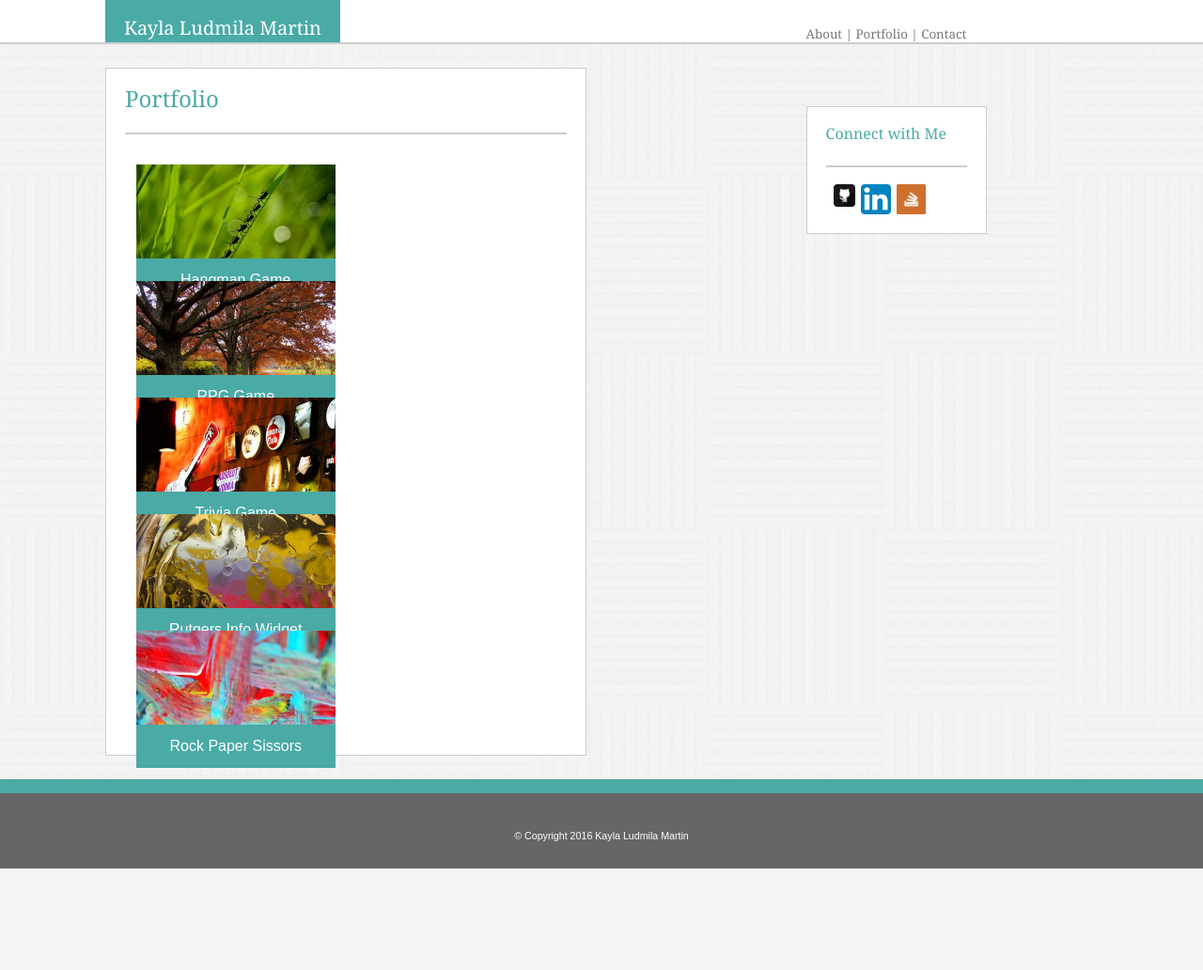
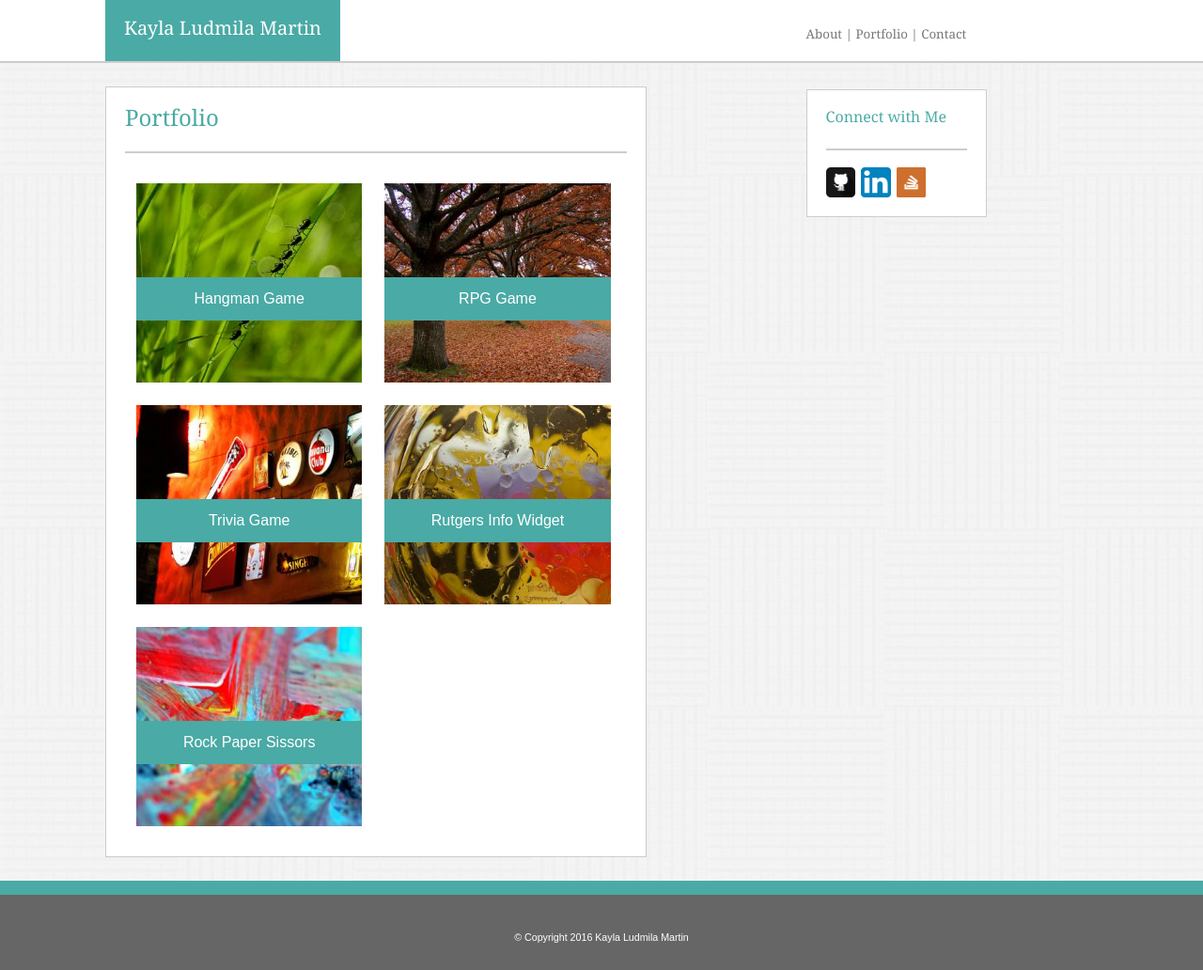
Before and after one commit to kaylaludmila/Basic-Portfolio, a PHP site: page /portfolio.html in a window 1280 px wide. Shown: the whole page at 94% size. Before the commit the page ends 924 px from the top, so only its background shows below. Run offline with PHP 8.4, Linux system fonts and the light colour scheme.

Commit message:
fixed css

```diff
--- a/assets/css/style.css
+++ b/assets/css/style.css
@@ -58,7 +58,7 @@ a {
 	margin-top: 25px;
 	margin-left: 112px;
 	margin-bottom:25px;
-	width: 40%;
+	width: 45%;
 	border-style: solid;
     border-width: 1px;
     border-color:#cccccc;
@@ -77,7 +77,7 @@ h1 {
 	align:left;
 	font-size: 20px;
 	text-align: center;
-	height: 45px;
+	height: 65px;
 	float:left;
 }
 
@@ -114,7 +114,7 @@ p {
 	font-style: bold;
 	padding: 20px;
 	margin-bottom: 0px;
-	margin-top:113px;
+	margin-top:95px;
 	margin-left: 20px;
 	color: #4aaaa5;
 	float:right;
@@ -143,7 +143,6 @@ p {
     height: auto;
     float:left;
     padding-right: 6px;
-    padding-left: 8px;
 }
 
 .linkedin {
@@ -215,7 +214,6 @@ input[type=submit] {
 
 .portfolioitem {
 	width: 45%;
-    height: 100px;
     float:left;
     padding-bottom: 66px;
     position: relative;
```
